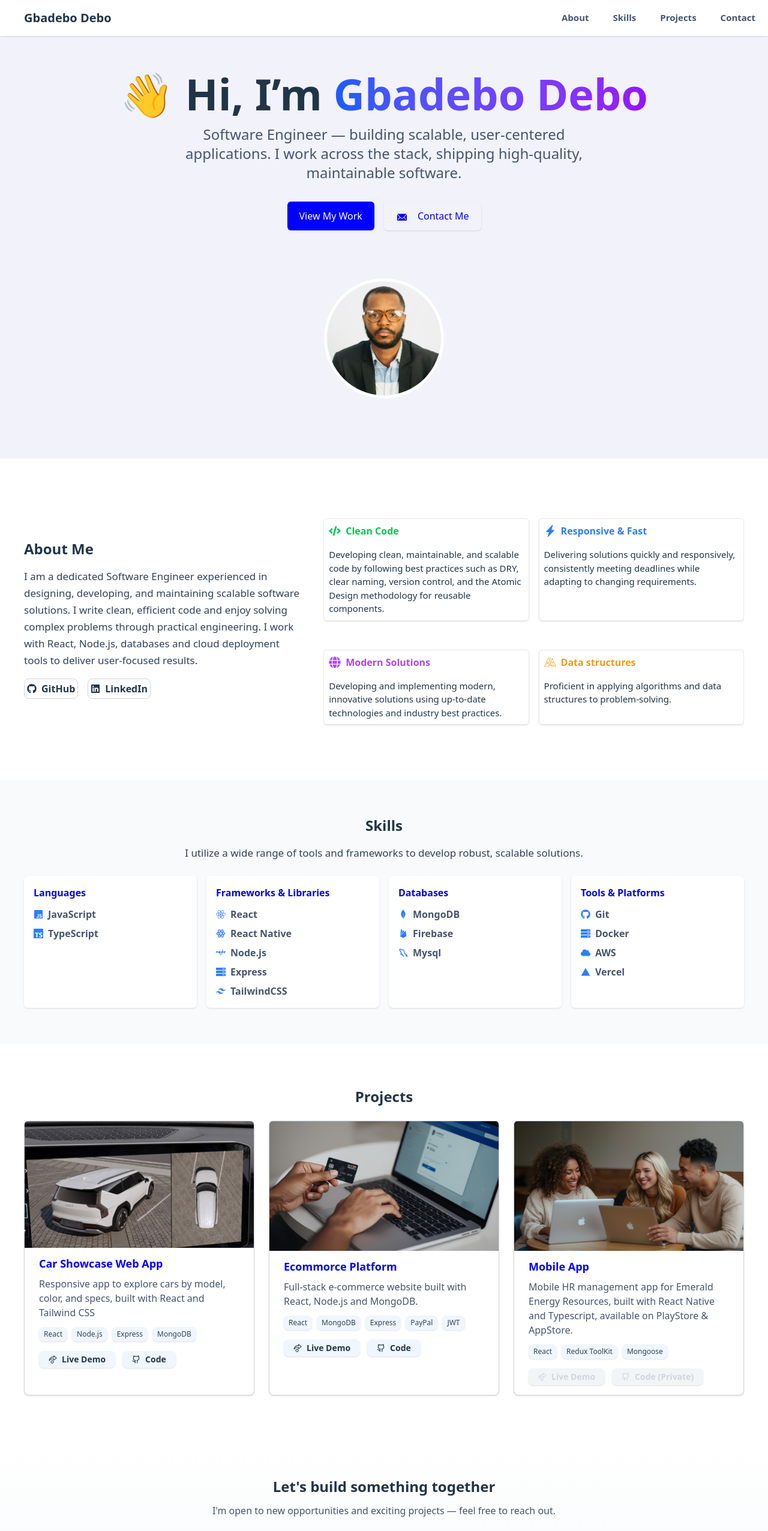
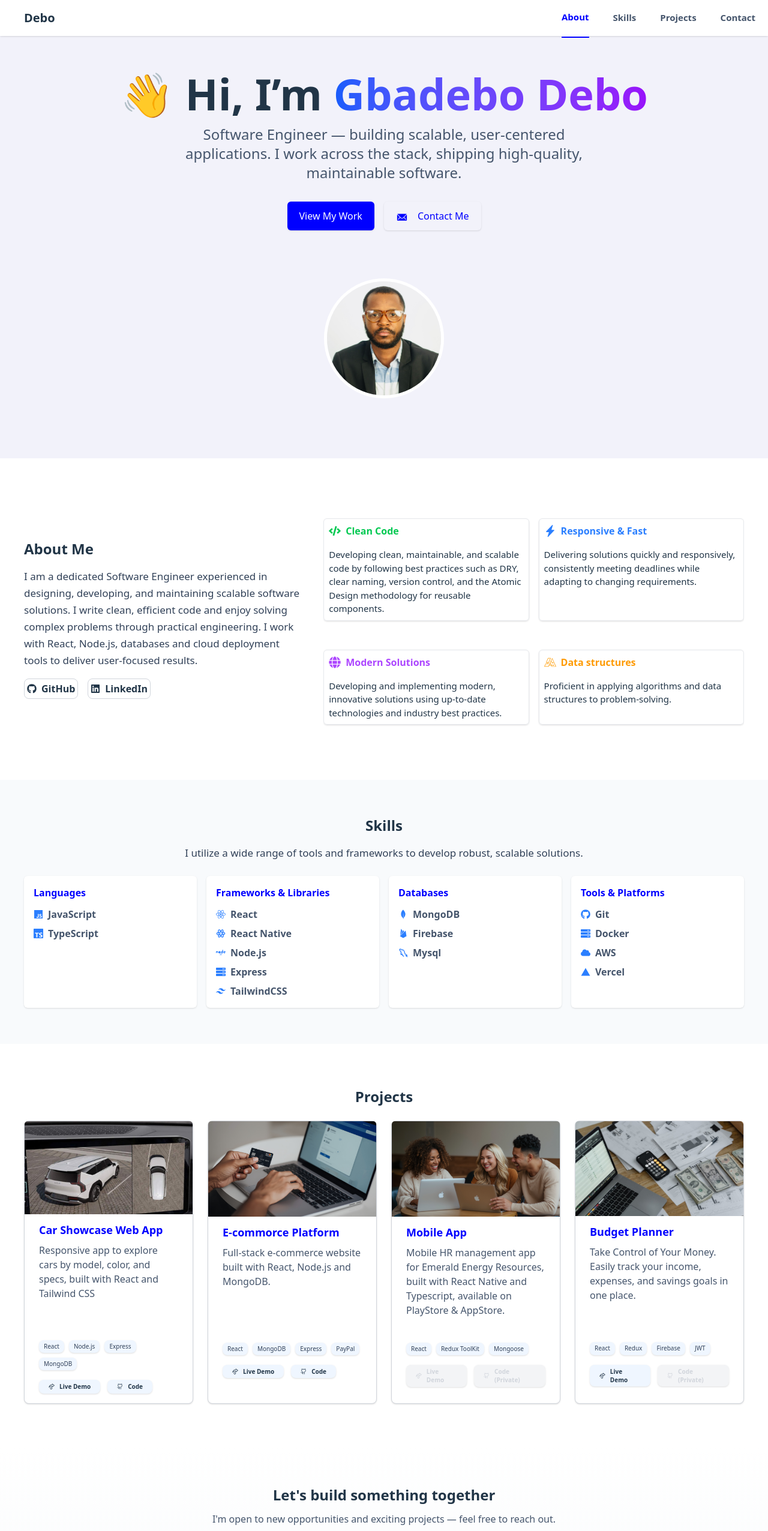
Before and after one commit to Jlbspyder/My-Portfolio, a React (Vite) app: page / in a window 1280 px wide. Shown: the top 2552 px of the page at 60% size. Built offline with nearby package versions, Linux system fonts and the light colour scheme.

Commit message:
added scroll effect

```diff
--- a/index.html
+++ b/index.html
@@ -2,7 +2,8 @@
 <html lang="en">
   <head>
     <meta charset="UTF-8" />
-    <link rel="icon" type="image/svg+xml" href="/favicon.png" />
+    <link rel="icon" type="image/png" sizes="512x512" href="/favicon.png" />
+    <link rel="apple-touch-icon" type="image/png" sizes="512x512" href="/favicon.png" />
     <meta name="viewport" content="width=device-width, initial-scale=1.0" />
     <meta name="description" content="Full Stack Developer, Software Engineer specializing in modern web technologies. Experienced in React, Node.js, and cloud solutions.">
     <meta name="author" content="Gbadebo Debo">
--- a/src/App.jsx
+++ b/src/App.jsx
@@ -9,10 +9,8 @@ import { GiHamburgerMenu } from "react-icons/gi";
 import { RiCloseLargeFill } from "react-icons/ri";
 
 function App() {
-  const [active, setActive] = useState(null);
+  const [active, setActive] = useState("about");
   const [openMenu, setOpenMenu] = useState(false);
-
-  const sections = ["about", "skills", "projects", "contact"];
 
   const navItems = [
     { id: "about", label: "About" },
@@ -20,6 +18,26 @@ function App() {
     { id: "projects", label: "Projects" },
     { id: "contact", label: "Contact" },
   ];
+
+  useEffect(() => {
+    const observer = new IntersectionObserver(
+      (entries) => {
+        entries.forEach((entry) => {
+          if (entry.isIntersecting) {
+            setActive(entry.target.id);
+          }
+        });
+      },
+      { threshold: 0.4 } // how much of section must be visible
+    );
+
+    navItems.forEach((item) => {
+      const element = document.getElementById(item.id);
+      if (element) observer.observe(element);
+    });
+
+    return () => observer.disconnect();
+  }, []);
 
   useEffect(() => {
     const scrollTop = () => {
@@ -54,28 +72,16 @@ function App() {
     };
   }, [openMenu]);
 
-
-  const handleClick = (e, id) => {
-    e.preventDefault(); // prevent default anchor jump
-    setActive(id);
-    setOpenMenu(false)
-
-    // Smooth scroll to section
-    const el = document.getElementById(id);
-    if (el) {
-      el.scrollIntoView({ behavior: "smooth", block: "start" });
-    }
-  };
-
   const scrollToSection = (id) => {
     const section = document.getElementById(id);
-  const navbar = document.querySelector("nav"); // adjust if different selector
+    const navbar = document.querySelector("nav");
     const headerOffset = navbar ? navbar.offsetHeight : 0;
 
-  const elementPosition = section.getBoundingClientRect().top + window.scrollY;
+    const elementPosition =
+      section.getBoundingClientRect().top + window.scrollY;
     const offsetPosition = elementPosition - headerOffset;
 
-   setOpenMenu(false)
+    setOpenMenu(false);
 
     window.scrollTo({
       top: offsetPosition,
@@ -89,11 +95,29 @@ function App() {
     <div className="min-h-screen relative flex flex-col">
       <header className="md:hidden bg-white/80 backdrop-blur sticky top-0 right-0 left-0 z-30 shadow-sm">
         <div className="container flex items-center justify-between h-[60px] py-4">
-          <div className="font-bold text-xl">Gbadebo Debo</div>
-          {!openMenu ?<GiHamburgerMenu onClick={() => setOpenMenu(true)} className="text-[30px] md:hidden" /> : <RiCloseLargeFill onClick={() => setOpenMenu(false)} className="text-[30px] md:hidden" />}
-          {<div className={`bg-white flex flex-col w-full menu fixed top-15 left-0 right-0 h-[100vh] ${openMenu ? " active" : ""}`}>
+          <div className="font-bold text-xl">Debo</div>
+          {!openMenu ? (
+            <GiHamburgerMenu
+              onClick={() => setOpenMenu(true)}
+              className="text-[30px] md:hidden"
+            />
+          ) : (
+            <RiCloseLargeFill
+              onClick={() => setOpenMenu(false)}
+              className="text-[30px] md:hidden"
+            />
+          )}
+          {
+            <div
+              className={`bg-white flex flex-col w-full menu fixed top-15 left-0 right-0 h-[100vh] ${
+                openMenu ? " active" : ""
+              }`}
+            >
               {navItems.map((item) => (
-            <nav key={item.id} className="space-x-4 text-sm p-3 text-slate-600">
+                <nav
+                  key={item.id}
+                  className="space-x-4 text-sm p-3 text-slate-600"
+                >
                   <a
                     href={`#${item.id}`}
                     onClick={() => scrollToSection(item.id)}
@@ -107,15 +131,24 @@ function App() {
                   </a>
                 </nav>
               ))}
-          </div>}
+            </div>
+          }
         </div>
       </header>
       <header className="hidden md:block bg-white/80 backdrop-blur sticky top-0 right-0 left-0 z-30 shadow-sm">
         <div className="container flex items-center justify-between h-[60px] py-4">
-          <div className="font-bold text-xl">Gbadebo Debo</div>
-          {<div className={`bg-white flex md:w-[45%] md:h-[100%] md:static md:flex md:flex-row md:items-center xl:w-[27%] ${openMenu ? "active" : ""}`}>
+          <div className="font-bold text-xl">Debo</div>
+          {
+            <div
+              className={`bg-white flex md:w-[45%] md:h-[100%] md:static md:flex md:flex-row md:items-center xl:w-[27%] ${
+                openMenu ? "active" : ""
+              }`}
+            >
               {navItems.map((item) => (
-            <nav key={item.id} className="space-x-4 text-sm p-5 text-slate-600">
+                <nav
+                  key={item.id}
+                  className="space-x-4 text-sm p-5 text-slate-600"
+                >
                   <a
                     href={`#${item.id}`}
                     onClick={() => scrollToSection(item.id)}
@@ -129,7 +162,8 @@ function App() {
                   </a>
                 </nav>
               ))}
-          </div>}
+            </div>
+          }
         </div>
       </header>
 
--- a/src/Projects.jsx
+++ b/src/Projects.jsx
@@ -15,10 +15,15 @@ const Projects = () => {
     show: { opacity: 1, x: 0, transition: { duration: 0.6, ease: "easeOut" } },
   };
 
+  const slideInRight = {
+    hidden: { opacity: 0, x: 100 },
+  show: { opacity: 1, x: 0,  transition: { duration: 0.6, ease: "easeOut" } },
+  };
+
   return (
     <motion.section
       id="projects"
-      variants={slideInLeft}
+      variants={slideInRight }
       initial="hidden"
       whileInView="show"
       viewport={{ once: false, amount: 0.2 }}
@@ -26,7 +31,7 @@ const Projects = () => {
     >
       <div className="container">
         <h2 className="text-2xl font-bold text-center">Projects</h2>
-        <div className="mt-6 grid md:grid-cols-2 xl:grid-cols-3 gap-6">
+        <div className="mt-6 grid md:grid-cols-2 xl:grid-cols-4 gap-6">
           {projects.map((project) => (
             <article
               key={project.id}
@@ -41,13 +46,13 @@ const Projects = () => {
                 <h3 className="text-lg font-semibold text-[blue]">
                   {project.name}
                 </h3>
-                <p className="mt-2 text-slate-600">{project.description}</p>
+                <p className="mt-2 h-[120px] xl:h-[150px] text-slate-600">{project.description}</p>
               </div>
               <div className="mt-3 px-6 flex flex-wrap gap-2">
                 {project.stack.map((tech) => (
                   <span
                     key={tech}
-                    className="text-xs px-2 py-1 shadow-sm rounded-lg bg-blue-50 text-slate-700"
+                    className="text-xs xl:text-[10px] px-2 py-1 shadow-sm rounded-lg bg-blue-50 text-slate-700"
                   >
                     {tech}
                   </span>
@@ -58,9 +63,9 @@ const Projects = () => {
                   href={project.demo}
                   target="_blank"
                   className={`text-sm flex items-center font-semibold gap-2 bg-blue-50 px-4 py-1 rounded-lg shadow-sm cursor-pointer ${
-                    project.name === "Mobile App"
-                      ? "bg-gray-100 text-gray-300 cursor-text"
-                      : "hover:bg-blue-100"
+                    !project.liveDemo
+                      ? "bg-gray-100 text-gray-300 xl:text-[10px] cursor-text"
+                      : "hover:bg-blue-100 xl:text-[10px]"
                   }`}
                 >
                   <VscLiveShare />
@@ -70,13 +75,13 @@ const Projects = () => {
                   href={project.repo}
                   target="_blank"
                   className={`text-sm flex items-center font-semibold gap-2  bg-blue-50 px-4 py-1 rounded-lg shadow-sm cursor-pointer ${
-                    project.name === "Mobile App"
-                      ? "bg-gray-100 text-gray-300 cursor-text"
-                      : "hover:bg-blue-100"
+                    project.privateCode
+                      ? "bg-gray-100 text-gray-300 xl:text-[10px] cursor-text"
+                      : "hover:bg-blue-100 xl:text-[10px]"
                   }`}
                 >
                   <LuGithub />
-                  {project.name === "Mobile App" ? "Code (Private)" : "Code"}
+                  {project.privateCode ? "Code (Private)" : "Code"}
                 </a>
               </div>
             </article>
--- a/src/Skills.jsx
+++ b/src/Skills.jsx
@@ -89,16 +89,15 @@ const Skills = () => {
       ],
     },
   ];
-
-  const fadeInUp = {
-    hidden: { opacity: 0, y: 40 },
-    show: { opacity: 1, y: 0, transition: { duration: 0.6, ease: "easeOut" } },
+  const slideInLeft = {
+    hidden: { opacity: 0, x: -60 },
+    show: { opacity: 1, x: 0, transition: { duration: 0.6, ease: "easeOut" } },
   };
 
   return (
     <motion.section
       id="skills"
-      variants={fadeInUp}
+      variants={slideInLeft}
       initial="hidden"
       whileInView="show"
       viewport={{ once: false, amount: 0.2 }}
@@ -107,7 +106,8 @@ const Skills = () => {
       <div className="container">
         <h2 className="text-2xl font-bold text-center">Skills</h2>
         <p className="mt-4 text-center text-xl md:text-[17px]/7 text-slate-700">
-          I utilize a wide range of tools and frameworks to develop robust, scalable solutions.
+          I utilize a wide range of tools and frameworks to develop robust,
+          scalable solutions.
         </p>
         <div className="mt-6 grid sm:grid-cols-2 md:grid-cols-4 gap-4">
           {skillColumns.map((column) => (
--- a/src/data.js
+++ b/src/data.js
@@ -3,6 +3,8 @@ const projects = [
     id: 1,
     name: "Car Showcase Web App",
     image:  "/car-copy.jpg",
+    liveDemo: true,
+    privateCode: false,
     description: "Responsive app to explore cars by model, color, and specs, built with React and Tailwind CSS",
     stack: ["React", "Node.js", "Express", "MongoDB"],
     demo: "https://car-configurator-clone.netlify.app/",
@@ -10,10 +12,12 @@ const projects = [
   },
   {
     id: 2,
-    name: "Ecommorce Platform",
+    name: "E-commorce Platform",
     image:  "/ecommerce.jpg",
+    liveDemo: true,
+    privateCode: false,
     description: "Full-stack e-commerce website built with React, Node.js and MongoDB.",
-    stack: ["React", "MongoDB", "Express", "PayPal", "JWT"],
+    stack: ["React", "MongoDB", "Express", "PayPal"],
     demo: " https://dessert-shop.onrender.com/",
     repo: "https://github.com/Jlbspyder/Desserts-shop"
   },
@@ -21,11 +25,24 @@ const projects = [
     id: 3,
     name: "Mobile App",
     image:  "/ecommerce-2.jpg",
+    liveDemo: false,
+    privateCode: true,
     description: "Mobile HR management app for Emerald Energy Resources, built with React Native and Typescript, available on PlayStore & AppStore.",
     stack: ["React", "Redux ToolKit", "Mongoose"],
     demo: "#",
     repo: "#"
-  }
+  },
+  {
+    id: 4,
+    name: "Budget Planner",
+    image:  "/budget.jpg",
+    liveDemo: true,
+    privateCode: true,
+    description: "Take Control of Your Money. Easily track your income, expenses, and savings goals in one place.",
+    stack: ["React", "Redux", "Firebase", "JWT"],
+    demo: "https://jlb-budget-planner.netlify.app/",
+    repo: "https://github.com/Jlbspyder/Budget-Planner"
+  },
 ];
 
 export default projects;
--- a/src/index.css
+++ b/src/index.css
@@ -12,6 +12,10 @@
 }
 .container {
   @apply mx-auto px-4
+}
+
+html {
+  scroll-behavior: smooth;
 }
 
 body {
```
Also changed, not shown: src/Contact.jsx (+12 -3 lines), src/Hero.jsx (+17 -4 lines), public/budget.jpg. Lines whose indentation alone changed are shown as unchanged.
